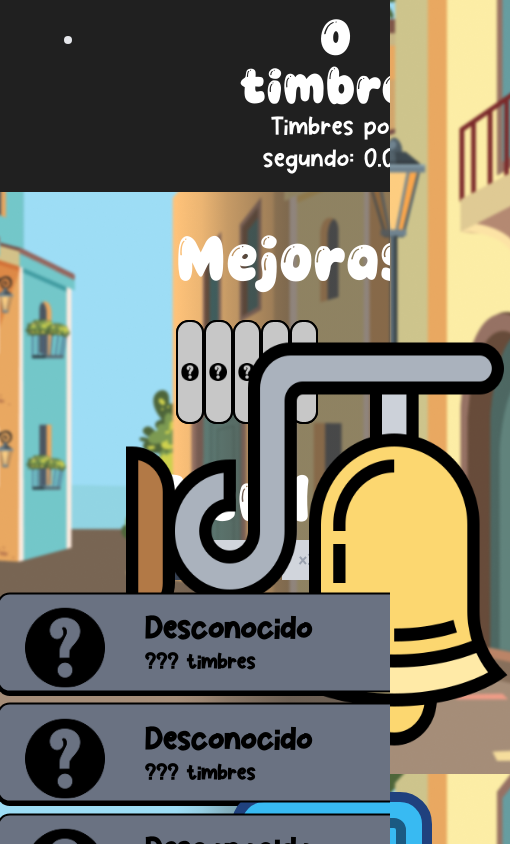
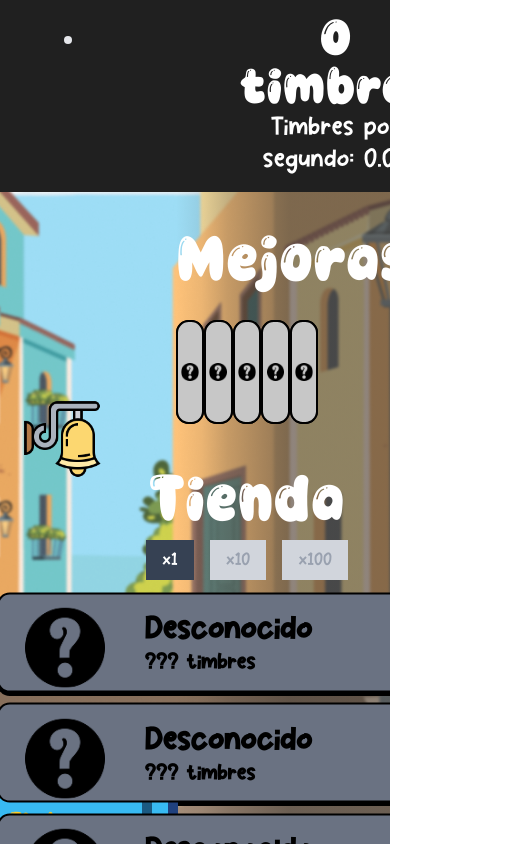
Before and after one commit to MiguelAngelMateos/doorbell_clicker, a React (Vite) app in the folder frontend/: page / in a window 390 px wide. Shown: the top 844 px of the page, 510 px wide, since content can reach past the window. Built offline with nearby package versions, Linux system fonts and the light colour scheme.

Commit message:
arreglos de posicion de imagenes para responsive

```diff
--- a/frontend/src/App.jsx
+++ b/frontend/src/App.jsx
@@ -121,19 +121,28 @@ function App() {
         <Route
           path="/"
           element={
-            <div className="h-screen overflow-hidden">
+            <div className=" relative h-screen overflow-hidden">
+              <img
+                src="/images/wallpaper.png"
+                alt="Fondo"
+                className="absolute top-0 left-0 w-full h-full object-cover z-[-1]"
+              />
+              <div className=''>
                 <Header count={count} clicksPerSecond={clicksPerSecond} />
                 <img
                   onClick={() => setCount(count + clickMultiplier)}
                   src={doorbell}
                   alt="Doorbell"
-                className="h-104 w-auto absolute mt-36 ml-30 cursor-pointer"
+                  className="absolute left-[16%] top-[52%] transform -translate-x-1/2 -translate-y-1/2 w-[20%] cursor-pointer"
                 />
+                <div className='absolute left-[22%] top-[15%] transform -translate-x-1/2 -translate-y-1/2 w-[1000px]'>
                   <Objective title="Objetivo final" content="Timbra 1000000 de veces!!" />
-              <div className="flex ml-auto w-[55%] menu_shadow h-full">
+                </div>
+                <div className="flex ml-auto w-[55%] menu_shadow h-[5000px]">
                   <div className="flex flex-col gap-12 w-4/6 ml-auto mr-20 mt-10">
                     <Upgrades count={count} upgrades={upgrades} />
                     <Shop calculateClicksPerSecond={calculateClicksPerSecond} shopItemCounts={shopItemCounts} />
+                  </div>
                 </div>
               </div>
             </div>
--- a/frontend/src/components/Header.jsx
+++ b/frontend/src/components/Header.jsx
@@ -7,7 +7,7 @@ function Header({ count, clicksPerSecond }) {
             <div className="flex flex-row gap-2 text-center ml-16">
                 <div className='relative group'>
                     <img src={incognite} alt="ayuda" className='bg-gray-200 rounded-full p-1 w-[40px] mt-5 cursor-pointer' />
-                    <p className='absolute left-1/2 transform -translate-x-1/2 mt-4 ml-32 w-[300px] p-2 text-sm text-gray-700 bg-white border border-gray-300 rounded-md shadow-lg opacity-0 invisible group-hover:opacity-100 group-hover:visible transition-opacity duration-200 z-10'>
+                    <div className='absolute left-1/2 transform -translate-x-1/2 mt-4 ml-32 w-[300px] p-2 text-sm text-gray-700 bg-white border border-gray-300 rounded-md shadow-lg opacity-0 invisible group-hover:opacity-100 group-hover:visible transition-opacity duration-200 z-10'>
                         <p className='font-extrabold text-xl'>Bienvenido a Doorbell Clicker!</p>
                         <br />
                         <p>Tu objetivo es molestar a todo el vecindario tocando el timbre de su puerta lo más rápido posible!</p>
@@ -15,7 +15,7 @@ function Header({ count, clicksPerSecond }) {
                         <p>Gasta algunos de tus timbres comprando ayudantes en la tienda y desbloquea mejoras permanentes al llegar a ciertos hitos!</p>
                         <br />
                         <p>Buena suerte!</p>
-                    </p>
+                    </div>
                 </div>
                 <div className='ml-40'>
                     <h1 className="text-5xl bubble-text">{count.toFixed(0)} timbres</h1>
--- a/frontend/src/index.css
+++ b/frontend/src/index.css
@@ -1,13 +1,12 @@
 @import "tailwindcss";
 
 body {
-  background-image: url("/images/wallpaper.png");
-  background-size: cover;
-  background-position: center -70px;
   font-family: 'Secret Thief', sans-serif;
   color: white;
-  max-height: 100vh;
+  min-height: 100vh;
+  margin: 0;
 }
+
 
 @font-face {
   font-family: 'Secret Thief';
```
Lines whose indentation alone changed are shown as unchanged.
